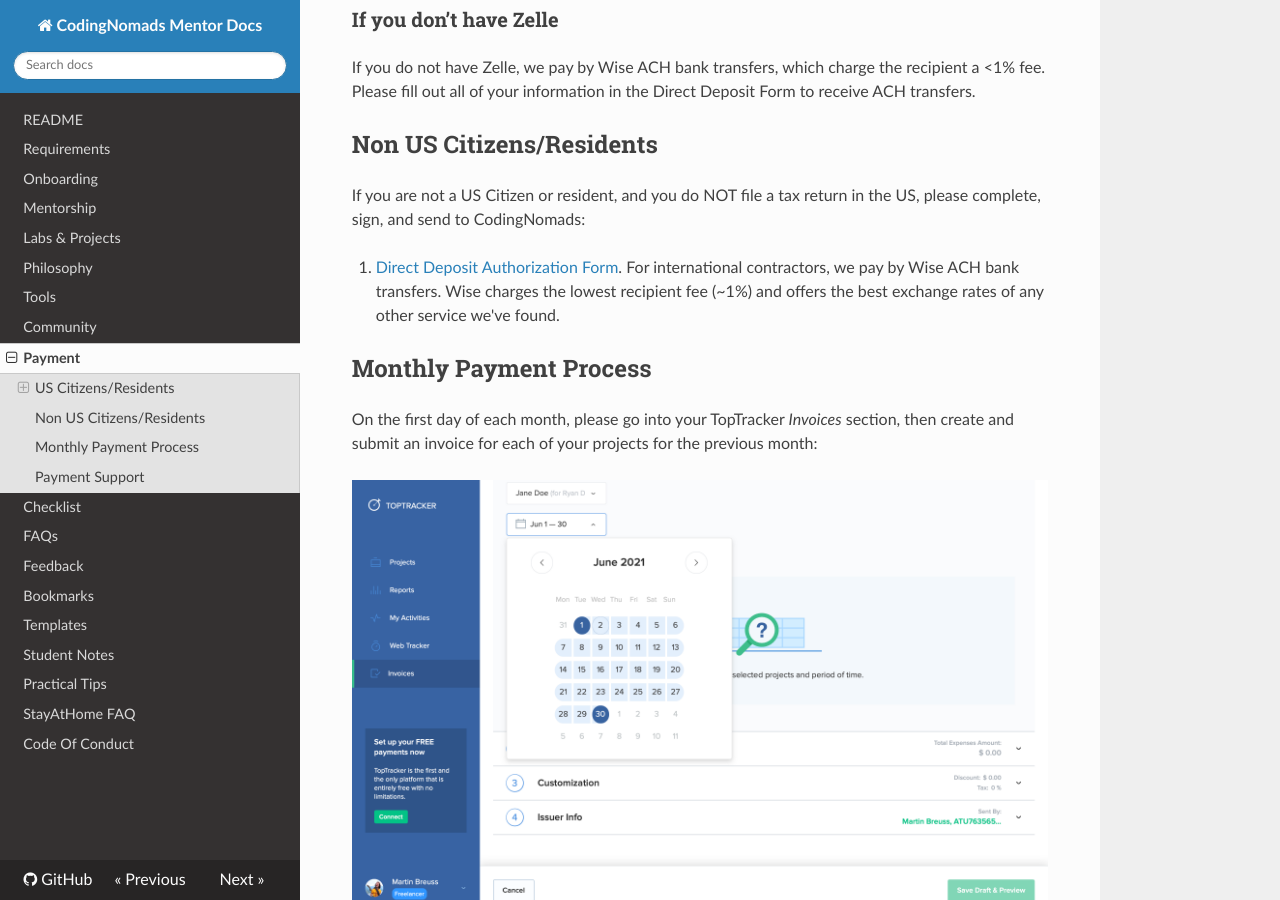
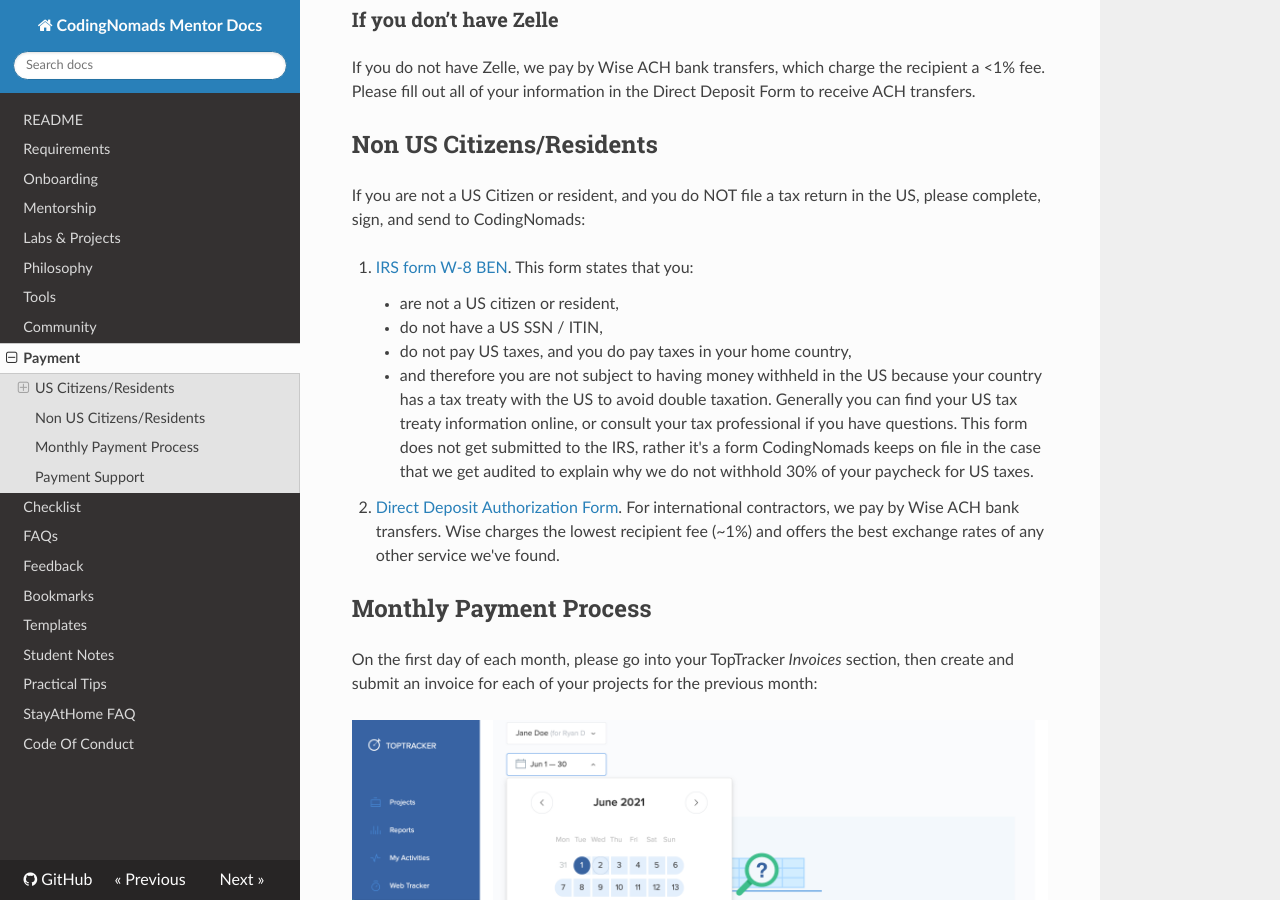
Before and after one commit to CodingNomads/mentor-docs, an MkDocs documentation site: the page built from docs/07_payment.md, in a window 1280 px wide and 900 px high, scrolled down 1112 px. Built offline with MkDocs 1.6.1, drawn with Linux system fonts in a browser that asks for light colours; nearby versions of some CDN libraries.

Commit message:
updated payment info

```diff
--- a/docs/07_payment.md
+++ b/docs/07_payment.md
@@ -13,6 +13,7 @@
 If you are a US citizen or resident, have a US social security number / ITIN, and/or you file a tax return in the United States, please complete, sign, and send to CodingNomads:
 
 1. [IRS form W-9](https://www.irs.gov/pub/irs-pdf/fw9.pdf) for independent contractors. Next year by January 31, if you billed more than $600 in the previous year, we will provide you with form 1099-NEC to file on your US taxes. Please be aware that in general, after your first year of contracting, the IRS expects you to submit quarterly estimated tax payments. If you do not pay estimated taxes, the IRS may charge penalties when you file your annual return. Not to be a buzzkill...but in case you didn't know! Chat with your accountant or Kim if you have questions about that.
+
 2. [Direct Deposit Authorization Form](https://drive.google.com/file/d/1-u27F07GgBDpI0Mm2b4DFy0fiIJhTNpe/view?usp=sharing) using the following instructions:
 
 ### If you have Zelle
@@ -29,7 +30,15 @@
 
 If you are not a US Citizen or resident, and you do NOT file a tax return in the US, please complete, sign, and send to CodingNomads:
 
-1. [Direct Deposit Authorization Form](https://drive.google.com/file/d/1-u27F07GgBDpI0Mm2b4DFy0fiIJhTNpe/view?usp=sharing). For international contractors, we pay by Wise ACH bank transfers. Wise charges the lowest recipient fee (~1%) and offers the best exchange rates of any other service we've found.
+1.  [IRS form W-8 BEN](https://www.irs.gov/pub/irs-pdf/fw8ben.pdf).
+This form states that you:
+	- are not a US citizen or resident,
+	- do not have a US SSN / ITIN,
+	- do not pay US taxes, and you do pay taxes in your home country,
+	- and therefore you are not subject to having money withheld in the US because your country has a tax treaty with the US to avoid double taxation. Generally you can find your US tax treaty information online, or consult your tax professional if you have questions.
+This form does not get submitted to the IRS, rather it's a form CodingNomads keeps on file in the case that we get audited to explain why we do not withhold 30% of your paycheck for US taxes.
+
+2.	[Direct Deposit Authorization Form](https://drive.google.com/file/d/1-u27F07GgBDpI0Mm2b4DFy0fiIJhTNpe/view?usp=sharing). For international contractors, we pay by Wise ACH bank transfers. Wise charges the lowest recipient fee (~1%) and offers the best exchange rates of any other service we've found.
 
 ## Monthly Payment Process
 
```
